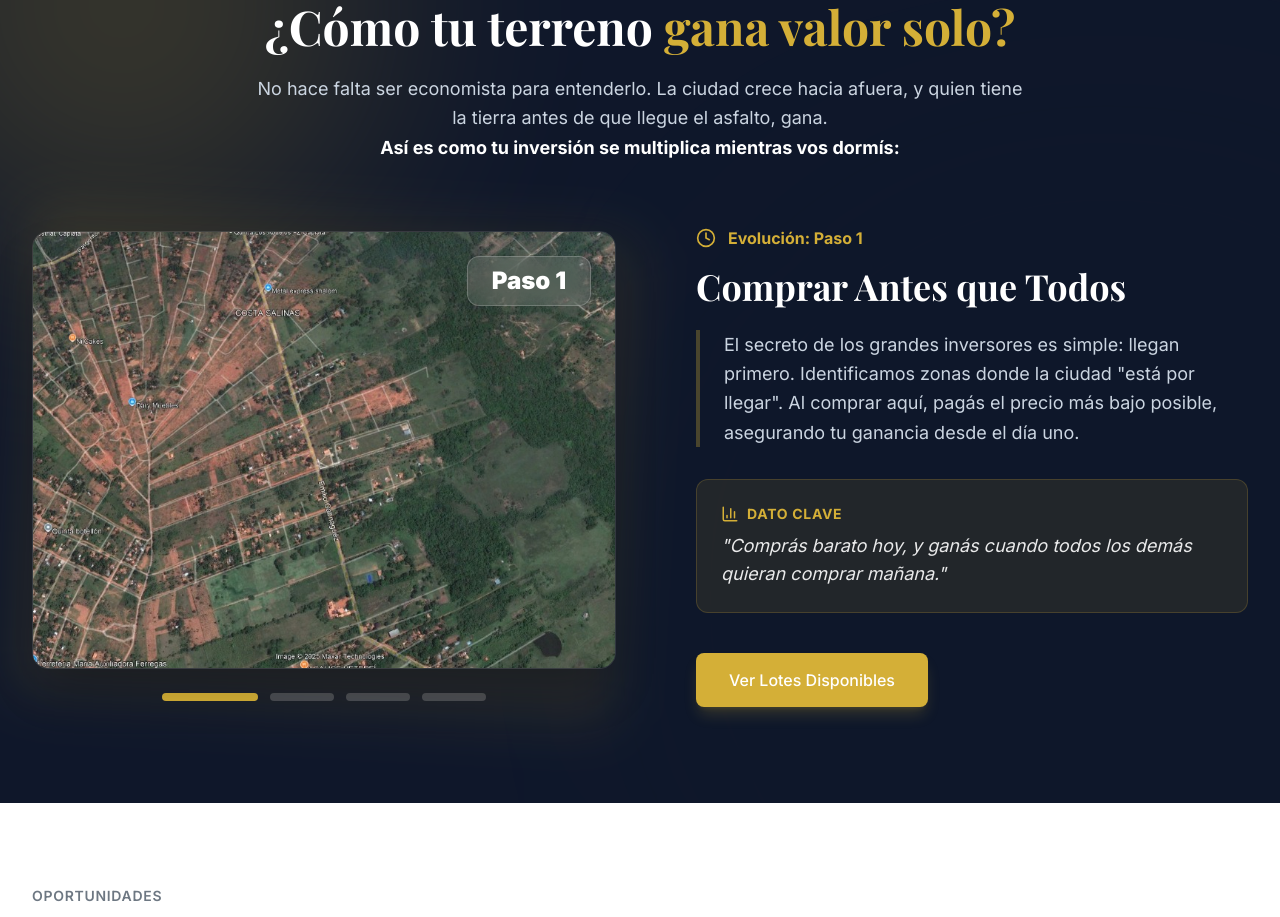
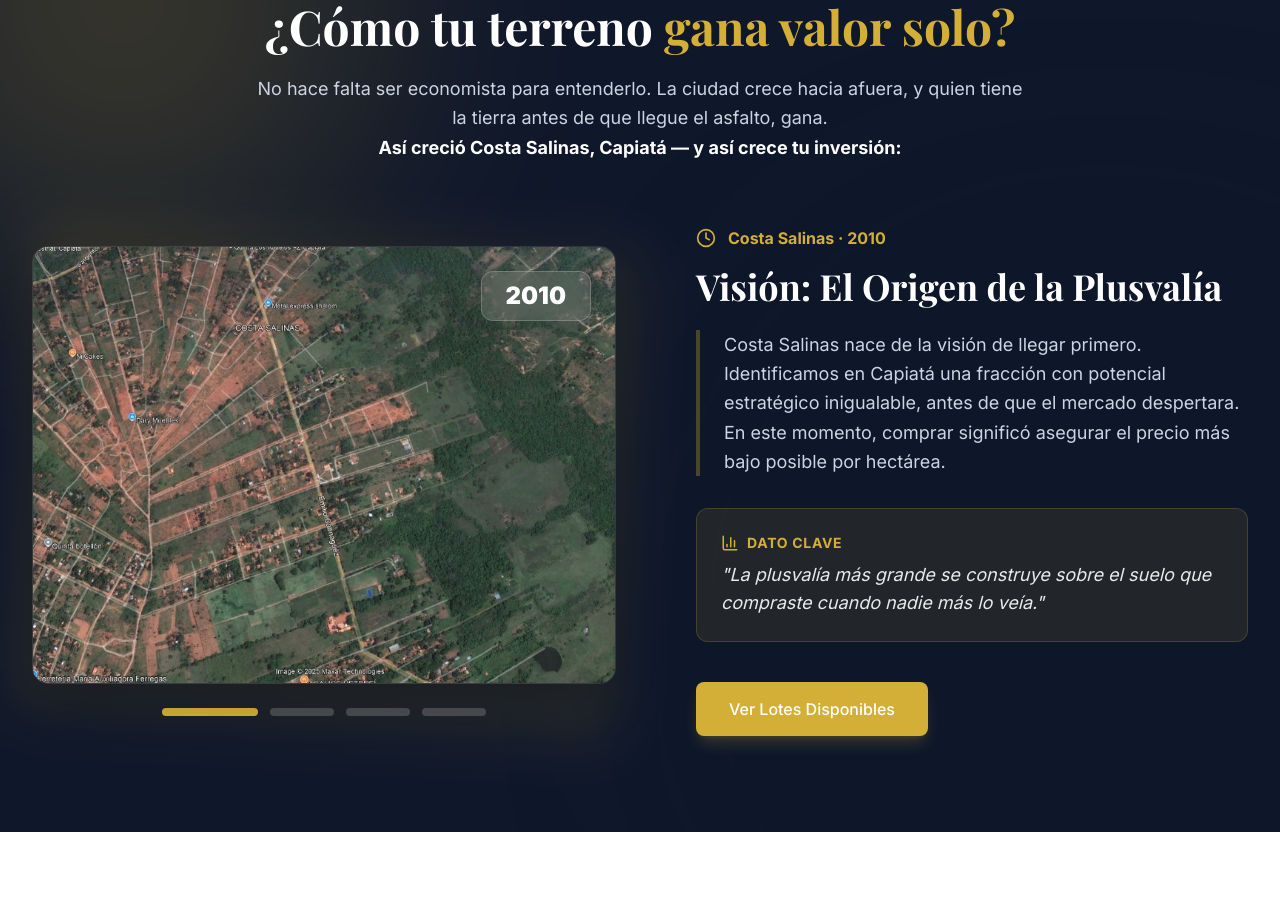
Before and after one commit to tekobienesraices/TEKO, a Next.js app: page / in a window 1280 px wide. Shown: the part 1220-2137 px from the top of the page. Built offline with nearby package versions, Linux system fonts and the light colour scheme; a web font is replaced by a local one.

Commit message:
feat: transform growth timeline into Costa Salinas historical evolution

```diff
--- a/components/GrowthTimeline.tsx
+++ b/components/GrowthTimeline.tsx
@@ -6,28 +6,28 @@ import { Button } from './Button';
 
 const timelineData = [
     {
-        year: 'Paso 1',
-        title: 'Comprar Antes que Todos',
-        desc: 'El secreto de los grandes inversores es simple: llegan primero. Identificamos zonas donde la ciudad "está por llegar". Al comprar aquí, pagás el precio más bajo posible, asegurando tu ganancia desde el día uno.',
-        insight: 'Comprás barato hoy, y ganás cuando todos los demás quieran comprar mañana.'
+        year: '2010',
+        title: 'Visión: El Origen de la Plusvalía',
+        desc: 'Costa Salinas nace de la visión de llegar primero. Identificamos en Capiatá una fracción con potencial estratégico inigualable, antes de que el mercado despertara. En este momento, comprar significó asegurar el precio más bajo posible por hectárea.',
+        insight: 'La plusvalía más grande se construye sobre el suelo que compraste cuando nadie más lo veía.'
     },
     {
-        year: 'Paso 2',
-        title: 'El Despertar de la Zona',
-        desc: 'Empiezan a llegar los servicios, se abren nuevos caminos y se instalan los primeros vecinos. Es el momento mágico donde tu terreno deja de ser "campo" y se convierte en "ciudad". Aquí es donde tu dinero empieza a multiplicarse solo.',
-        insight: 'Cada nuevo poste de luz y cada ladrillo puesto por un vecino aumenta el valor de TU terreno.'
+        year: '2015',
+        title: 'Infraestructura y Promesa Real',
+        desc: 'Iniciamos la apertura de calles y la delimitación de los primeros lotes. Costa Salinas dejó de ser solo tierra para convertirse en un desarrollo inmobiliario con servicios básicos. Cada mejora técnica fue un escalón más en la valorización de tu inversión.',
+        insight: 'Vimos cómo el valor por metro cuadrado creció apenas instalamos el primer poste de electricidad.'
     },
     {
-        year: 'Paso 3',
-        title: 'Todos Quieren Vivir Aquí',
-        desc: 'La zona se llena de vida. Ya hay familias, comercios y transporte. La demanda explota y, como ya no quedan terrenos baratos, el tuyo vale oro. Es la ley de oferta y demanda jugando a tu favor.',
-        insight: 'Ahora sos dueño de un bien escaso y deseado. Tu visión temprana dio sus frutos.'
+        year: '2020',
+        title: 'Crecimiento Exponencial',
+        desc: 'El barrio se llenó de vida y las primeras familias construyeron sus hogares. Con el auge industrial de Capiatá, la demanda en Costa Salinas explotó. Quienes invirtieron al inicio ya veían su capital triplicado por el simple crecimiento de la zona.',
+        insight: 'Invertir en una zona en plena consolidación es la forma más inteligente de blindar tus ahorros.'
     },
     {
-        year: 'Paso 4',
-        title: 'Tu Patrimonio Consolidado',
-        desc: 'Tenés un activo seguro, titulado y de alto valor. Podés construir la casa de tus sueños en un barrio consolidado o venderlo con una ganancia extraordinaria. El ciclo se completó y vos ganaste.',
-        insight: 'Convertiste ahorros quietos en un patrimonio real y heredable para tu familia.'
+        year: '2025',
+        title: 'Patrimonio Consolidado y Escaso',
+        desc: 'Hoy, Costa Salinas es un referente premium en Capiatá con títulos listos y alta demanda residencial. Ser dueño aquí hoy es poseer un activo escaso que sigue ganando valor día a día en un entorno totalmente urbanizado.',
+        insight: 'Costa Salinas es la prueba de que el tiempo y la ubicación correcta son los mejores socios de tu patrimonio.'
     }
 ];
 
@@ -79,7 +79,7 @@ export const GrowthTimeline: React.FC = () => {
                     <p className="text-slate-300 text-lg leading-relaxed">
                         No hace falta ser economista para entenderlo. La ciudad crece hacia afuera, y quien tiene la tierra antes de que llegue el asfalto, gana.
                         <br className="hidden md:block" />
-                        <strong className="text-white">Así es como tu inversión se multiplica mientras vos dormís:</strong>
+                        <strong className="text-white">Así creció Costa Salinas, Capiatá — y así crece tu inversión:</strong>
                     </p>
                 </div>
 
@@ -92,7 +92,7 @@ export const GrowthTimeline: React.FC = () => {
                                 <motion.img
                                     key={currentIndex}
                                     src={getPhaseImage(currentIndex)}
-                                    alt={`Fase ${currentIndex + 1}: ${currentData.title}`}
+                                    alt={`Evolución ${currentData.year}: ${currentData.title}`}
                                     initial={{ opacity: 0, scale: 1.1 }}
                                     animate={{ opacity: 1, scale: 1 }}
                                     exit={{ opacity: 0 }}
@@ -159,7 +159,7 @@ export const GrowthTimeline: React.FC = () => {
                             >
                                 <div className="flex items-center gap-3 text-teko-gold font-bold mb-4">
                                     <Clock size={20} />
-                                    <span>Evolución: Paso {currentIndex + 1}</span>
+                                    <span>Costa Salinas · {currentData.year}</span>
                                 </div>
 
                                 <h3 className="text-3xl md:text-4xl font-serif font-bold text-white mb-6">
```
